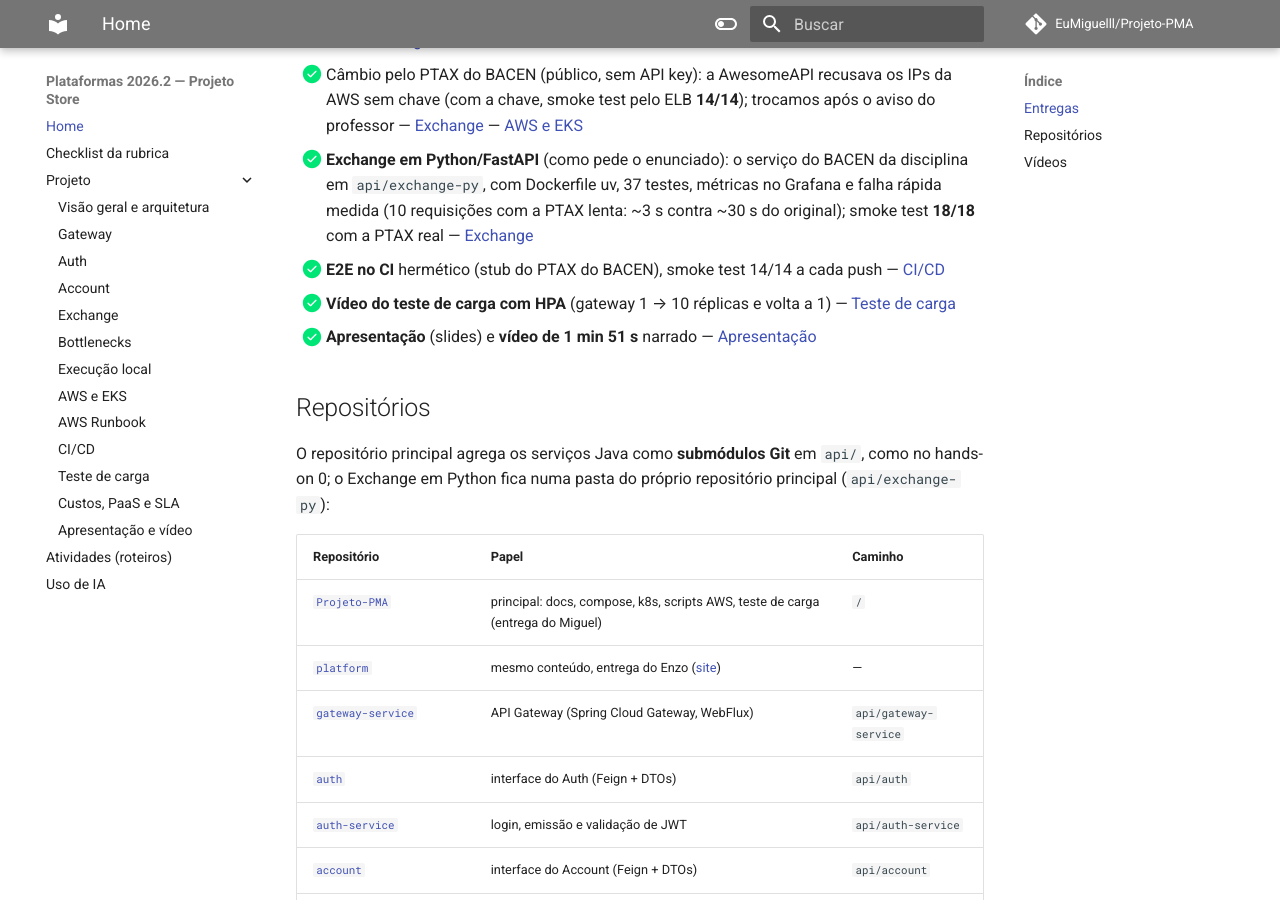
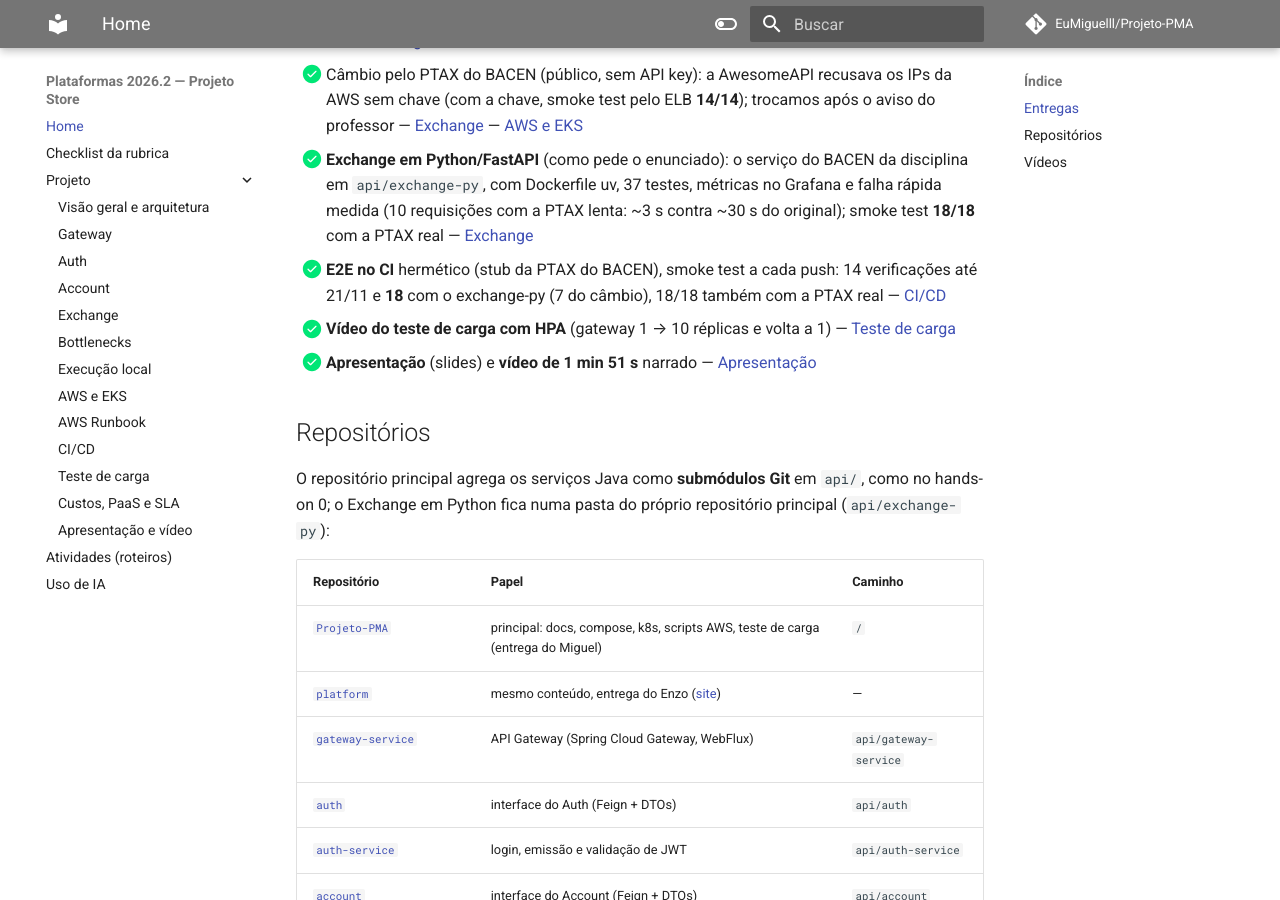
Before and after one commit to EuMiguelll/Projeto-PMA, an MkDocs documentation site: the page built from docs/index.md, in a window 1280 px wide and 900 px high, scrolled down 1375 px. Built offline with MkDocs 1.6.1 and Material for MkDocs 9.7.7, drawn with Linux system fonts in a browser that asks for light colours; comment, search, counter and statistics services are not loaded.

Commit message:
Home: o E2E agora tem 18 verificações (7 do câmbio)
Co-Authored-By: Claude Opus 5.5 <noreply@anthropic.com>
Claude-Session: https://claude.ai/code/session_01XPRwvDZoh2DeBqhHBWFMva

```diff
--- a/docs/index.md
+++ b/docs/index.md
@@ -47,7 +47,7 @@ flowchart LR
 - [x] **Execução real no EKS** (15/11/2026): cluster `eks-store` 1.37, RDS PostgreSQL, imagens no ECR, ELB público, HPA do gateway 1 → 10 réplicas; depois reduzido ao mínimo (2 nós **Spot**, 1 NAT, Postgres no cluster, ECR com lifecycle: US$ 0,34 → **0,21/h**) — [AWS e EKS](projeto/eks.md#deploy-real-no-eks-15112026), [Custos](projeto/custos.md#otimizacoes-aplicadas), [Teste de carga](projeto/load-testing.md#resultado-no-eks)
 - [x] Câmbio pelo PTAX do BACEN (público, sem API key): a AwesomeAPI recusava os IPs da AWS sem chave (com a chave, smoke test pelo ELB **14/14**); trocamos após o aviso do professor — [Exchange](projeto/exchange.md) — [AWS e EKS](projeto/eks.md#deploy-real-no-eks-15112026)
 - [x] **Exchange em Python/FastAPI** (como pede o enunciado): o serviço do BACEN da disciplina em `api/exchange-py`, com Dockerfile uv, 37 testes, métricas no Grafana e falha rápida medida (10 requisições com a PTAX lenta: ~3 s contra ~30 s do original); smoke test **18/18** com a PTAX real — [Exchange](projeto/exchange.md)
-- [x] **E2E no CI** hermético (stub do PTAX do BACEN), smoke test 14/14 a cada push — [CI/CD](projeto/cicd.md#e2e-hermetico)
+- [x] **E2E no CI** hermético (stub da PTAX do BACEN), smoke test a cada push: 14 verificações até 21/11 e **18** com o exchange-py (7 do câmbio), 18/18 também com a PTAX real — [CI/CD](projeto/cicd.md#e2e-hermetico)
 - [x] **Vídeo do teste de carga com HPA** (gateway 1 → 10 réplicas e volta a 1) — [Teste de carga](projeto/load-testing.md#video-do-teste-de-carga)
 - [x] **Apresentação** (slides) e **vídeo de 1 min 51 s** narrado — [Apresentação](projeto/apresentacao.md)
 
```
